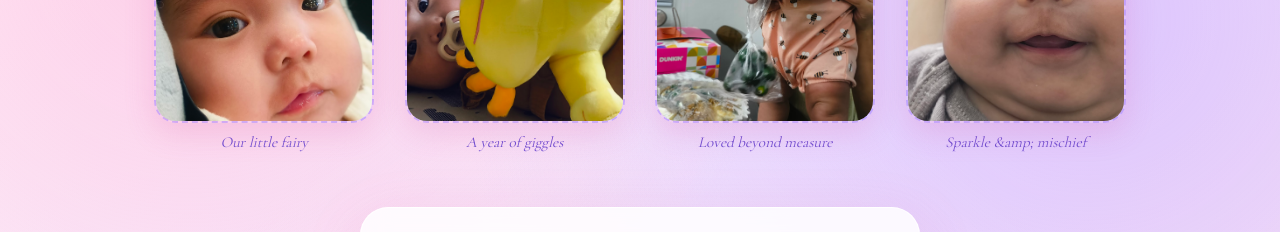
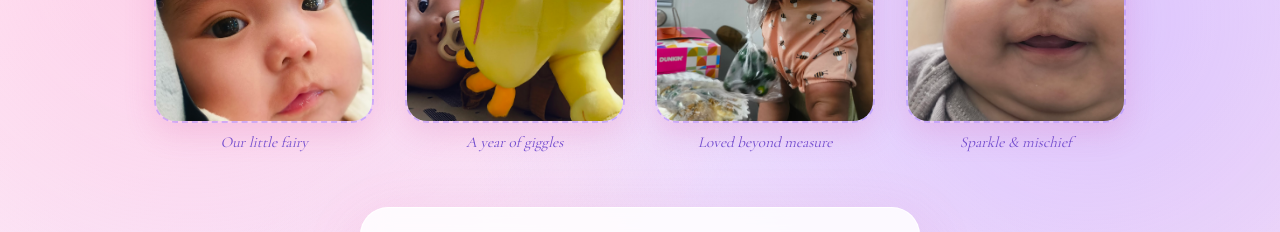
Before and after one commit to iel0000/gianna-birthday, a React (Vite) app: page / in a window 1280 px wide. Shown: the part 1740-1972 px from the top of the page. Built offline with nearby package versions, Linux system fonts and the light colour scheme; no server answers.

Commit message:
Update Gallery.jsx

```diff
--- a/src/components/Gallery.jsx
+++ b/src/components/Gallery.jsx
@@ -8,7 +8,7 @@ const photos = [
   { src: `${B}photos/gianna-1.jpg`, alt: 'Gianna smiling', caption: 'Our little fairy' },
   { src: `${B}photos/gianna-2.jpg`, alt: 'Gianna playing', caption: 'A year of giggles' },
   { src: `${B}photos/gianna-3.jpg`, alt: 'Gianna with family', caption: 'Loved beyond measure' },
-  { src: `${B}photos/gianna-4.jpg`, alt: 'Gianna dressed up', caption: 'Sparkle &amp; mischief' }
+  { src: `${B}photos/gianna-4.jpg`, alt: 'Gianna dressed up', caption: 'Sparkle & mischief' }
 ];
 
 export default function Gallery() {
```
